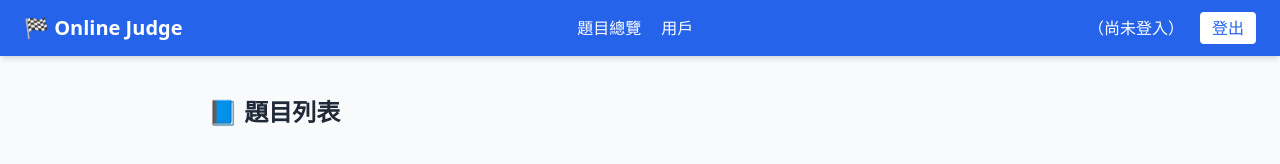
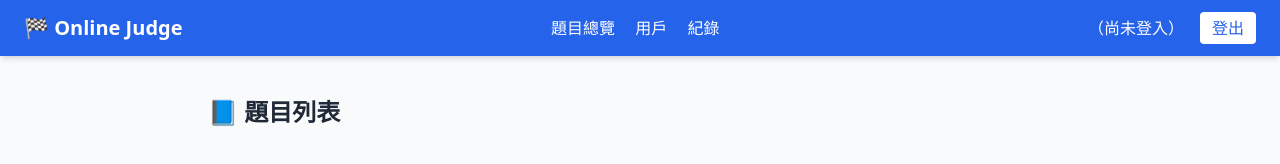
Before and after one commit to Justin-codingloser/online-judge, a website: page frontend/problems.html in a window 1280 px wide. Drawn offline with nearby package versions, Linux system fonts and the light colour scheme; no server answers.

Commit message:
0521-14:04

```diff
--- a/frontend/problems.html
+++ b/frontend/problems.html
@@ -15,6 +15,7 @@
         <div class="space-x-4">
             <a href="problems.html" class="hover:underline">題目總覽</a>
             <a href="users.html" class="hover:underline">用戶</a>
+            <a href="submission-history.html" class="hover:underline">紀錄</a>
             <a href="creat-problem.html" class="hover:underline" id="adminLink">出題</a>
         </div>
         <div class="flex items-center space-x-4">
```
